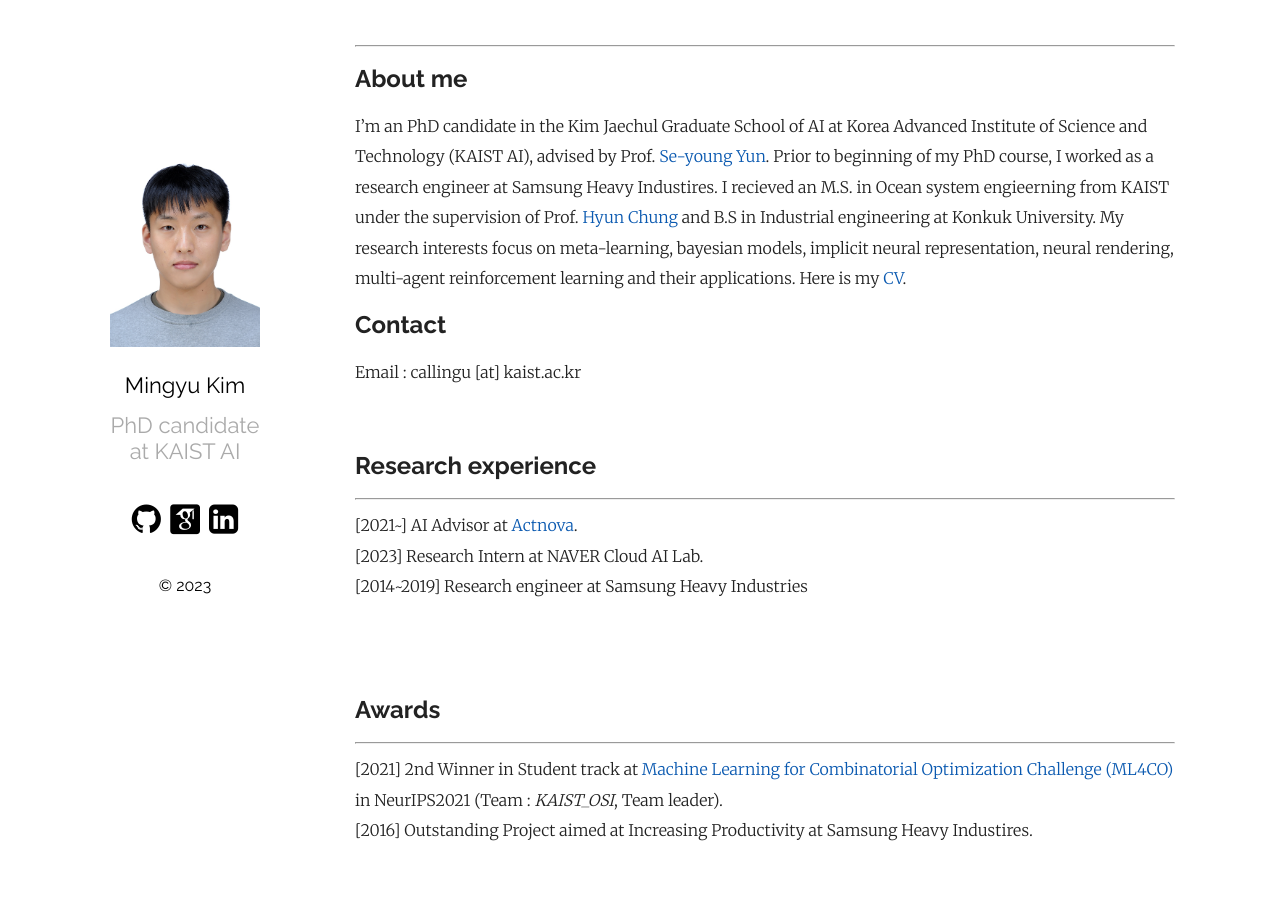
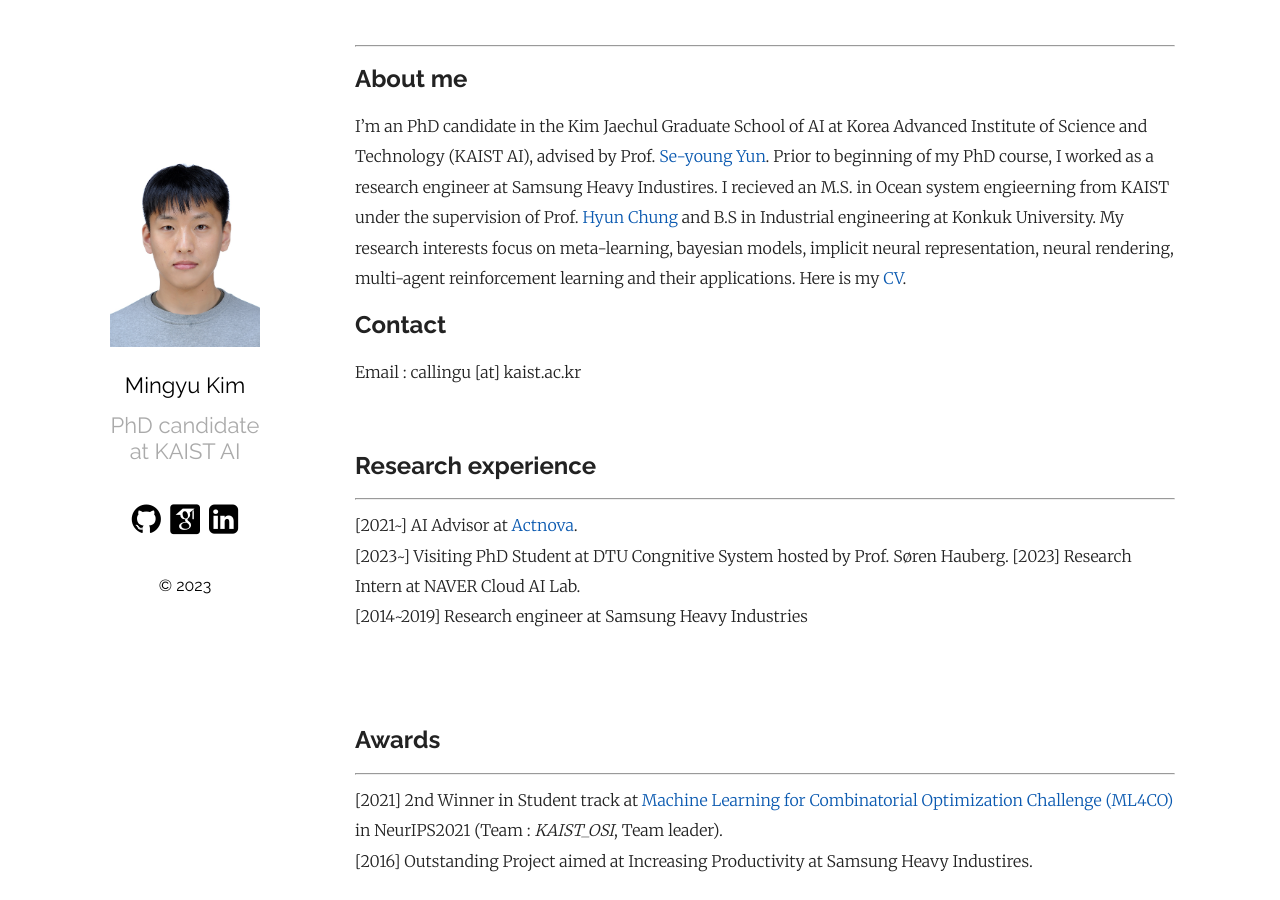
Before and after one commit to MingyuKim87/MingyuKim87.github.io, a Jekyll site: the page built from index.md, in a window 1280 px wide and 900 px high. Built offline with Jekyll 4.4.1, drawn with Linux system fonts in a browser that asks for light colours; some web fonts are replaced.

Commit message:
Update index.md

```diff
--- a/index.md
+++ b/index.md
@@ -18,6 +18,7 @@ Email : callingu [at] kaist.ac.kr
 <hr>
 
 [2021~] AI Advisor at [Actnova].
+[2023~] Visiting PhD Student at DTU Congnitive System hosted by Prof. Søren Hauberg.
 [2023] Research Intern at NAVER Cloud AI Lab.
 [2014~2019] Research engineer at Samsung Heavy Industries
 
```
